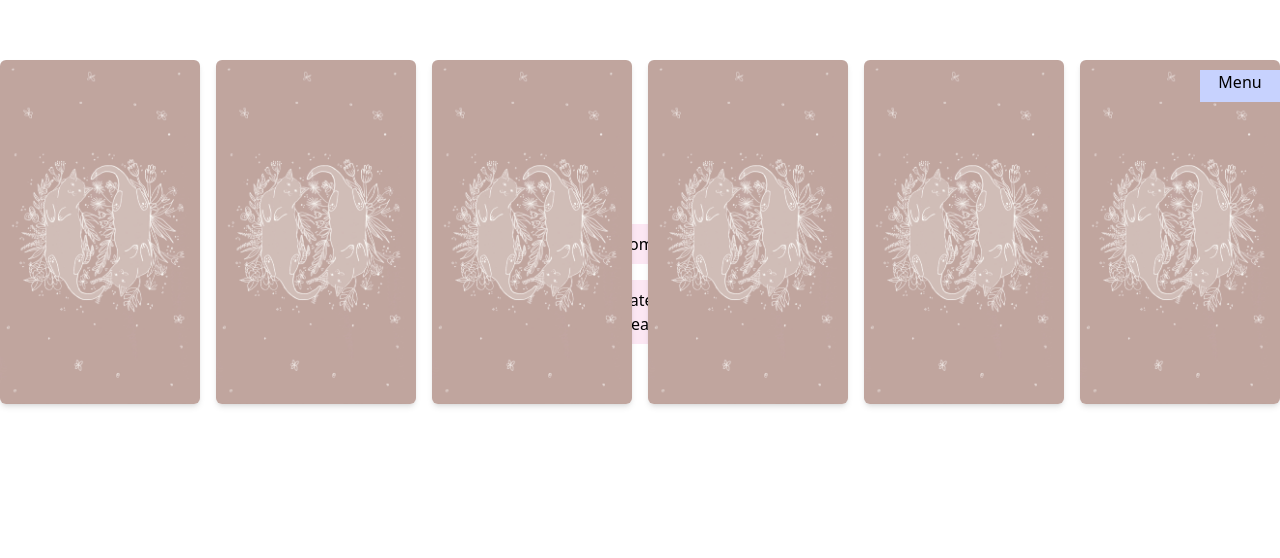
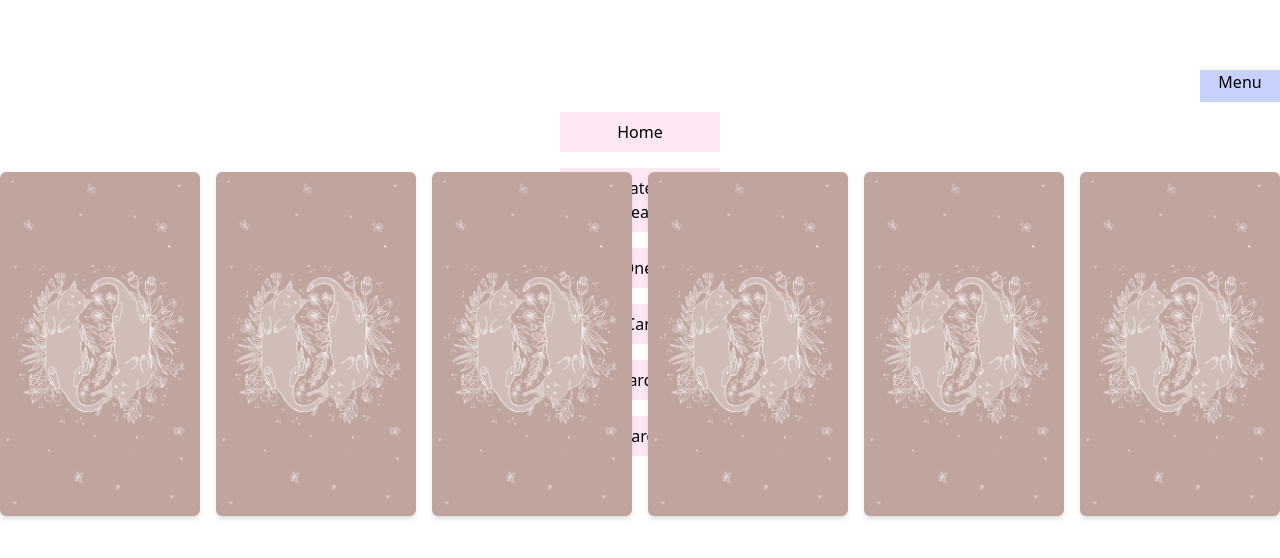
Before and after one commit to madeleine-patience/Considerate-Cat-Tarot-App, a React (Vite) app: page /tarotRead in a window 1280 px wide. Shown: the part 186-744 px from the top of the page. Built offline with nearby package versions, Linux system fonts and the light colour scheme.

Commit message:
Tarot read buttons now working

```diff
--- a/src/pages/TarotRead.tsx
+++ b/src/pages/TarotRead.tsx
@@ -27,11 +27,12 @@ function TarotRead() {
   const [lengthOfTarotRead, getLengthOfTarotRead] = useState(0);
 
   const randomNumbers: number[] = [];
-  function getOneCard() {
+  function getOneCard(lengthOfRead: number) {
+    getLengthOfTarotRead(lengthOfRead);
     // Looking at the length of the amount of cards to choose from in the tarot deck
     const arrayLength = data.tarotDeck.length;
     // creating a while loop that executes until the randomNumbers array is filled above with three different numbers.
-    while (randomNumbers.length < 10) {
+    while (randomNumbers.length < lengthOfTarotRead) {
       let randomNum = Math.floor(Math.random() * arrayLength - 1) + 1;
       if (!randomNumbers.includes(randomNum) && randomNum !== 0) {
         randomNumbers.push(randomNum);
@@ -39,7 +40,6 @@ function TarotRead() {
     }
     setRandomTarotNumbers(randomNumbers);
   }
-  //test
   // Function that shows the card clicked by taking in the card number and updating state of setShowNumber2
   function revealTarotInformation(cardNumber: number) {
     setTarotInfo(cardNumber);
@@ -53,17 +53,37 @@ function TarotRead() {
       />
     );
   });
+
+  // const buttonInfo = [
+  //   { buttonName: "Home", urlRedirect: "/" },
+  //   { buttonName: "Get a Tarot Read", urlRedirect: "/tarotRead" },
+  //   { buttonName: "View All Cards", urlRedirect: "/Deck" },
+
+  // const cardReadButtons = [1, 3, 5, 9];
+  const buttonInfo = [
+    { buttonname: "Pull One card", cardreadLength: 1 },
+    { buttonname: "Three Card Read", cardreadLength: 3 },
+    { buttonname: "Five Card Read", cardreadLength: 5 },
+    { buttonname: "Nine Card Read", cardreadLength: 9 },
+  ];
+  const tarotReadButtons = buttonInfo.map((cardRead) => {
+    return (
+      <Button
+        buttonName={cardRead.buttonname}
+        onClick={() => getOneCard(cardRead.cardreadLength)}
+      ></Button>
+    );
+  });
+
   return (
     <div className="h-[1000px] flex flex-col justify-center items-center">
       <Button buttonName="Home" onClick={() => navigate("/")}></Button>
 
-      <Button onClick={getOneCard} buttonName="Generate Tarot Read" />
-
+      <Button onClick={() => getOneCard} buttonName="Generate Tarot Read" />
+      {tarotReadButtons}
       <div className=" ">
         <img className=" max-w-6xl mb-[-600px] mr-6" src="/Art/matt.png"></img>
-
         <div className=" flex justify-center ">{pullThreeCards}</div>
-
         {showHide && randomTarotNumbers[0] !== 0 && (
           <div>
             <div className="mt-[-450px] flex flex-row mx-auto justify-center  ">
```
Also changed, not shown: 1 other file (tests, documents, lock files or other folders).
